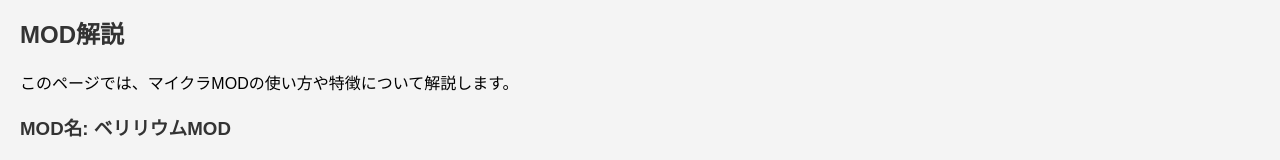
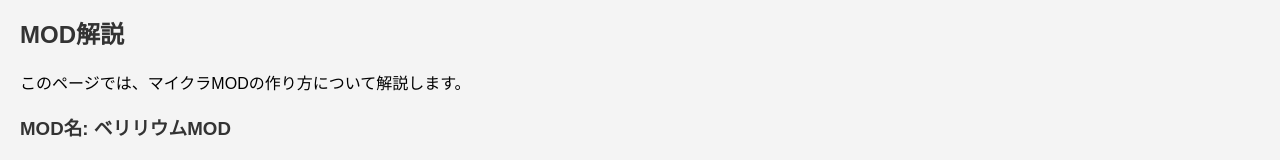
Before and after one commit to coreworldyoutube/YCMMOD, a plain HTML site: page mod-guide.html in a window 1280 px wide. Shown: the part 147-307 px from the top of the page. Drawn offline with Linux system fonts and the light colour scheme.

Commit message:
Update mod-guide.html

```diff
--- a/mod-guide.html
+++ b/mod-guide.html
@@ -23,7 +23,7 @@
   <main>
     <section>
       <h2>MOD解説</h2>
-      <p>このページでは、マイクラMODの使い方や特徴について解説します。</p>
+      <p>このページでは、マイクラMODの作り方について解説します。</p>
     </section>
 
     <section class="mod-description">
```
